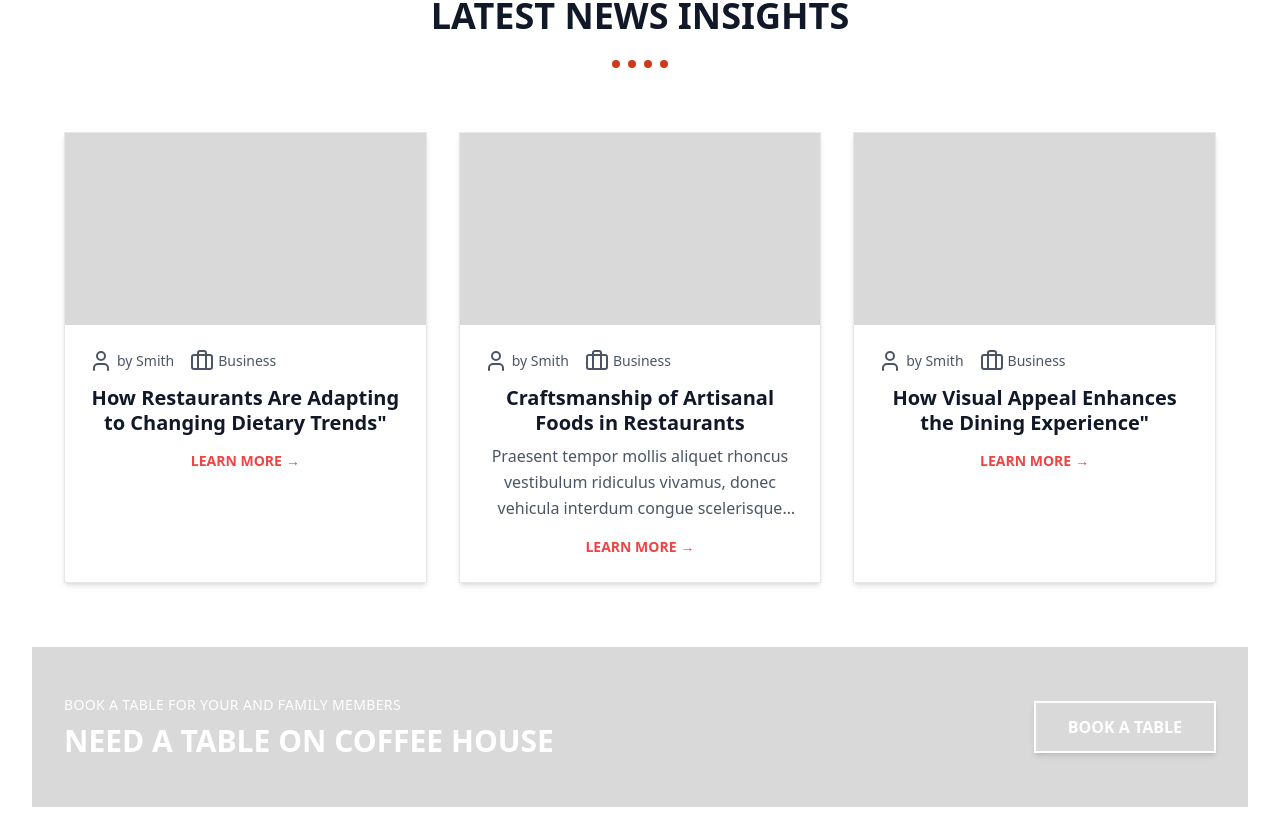
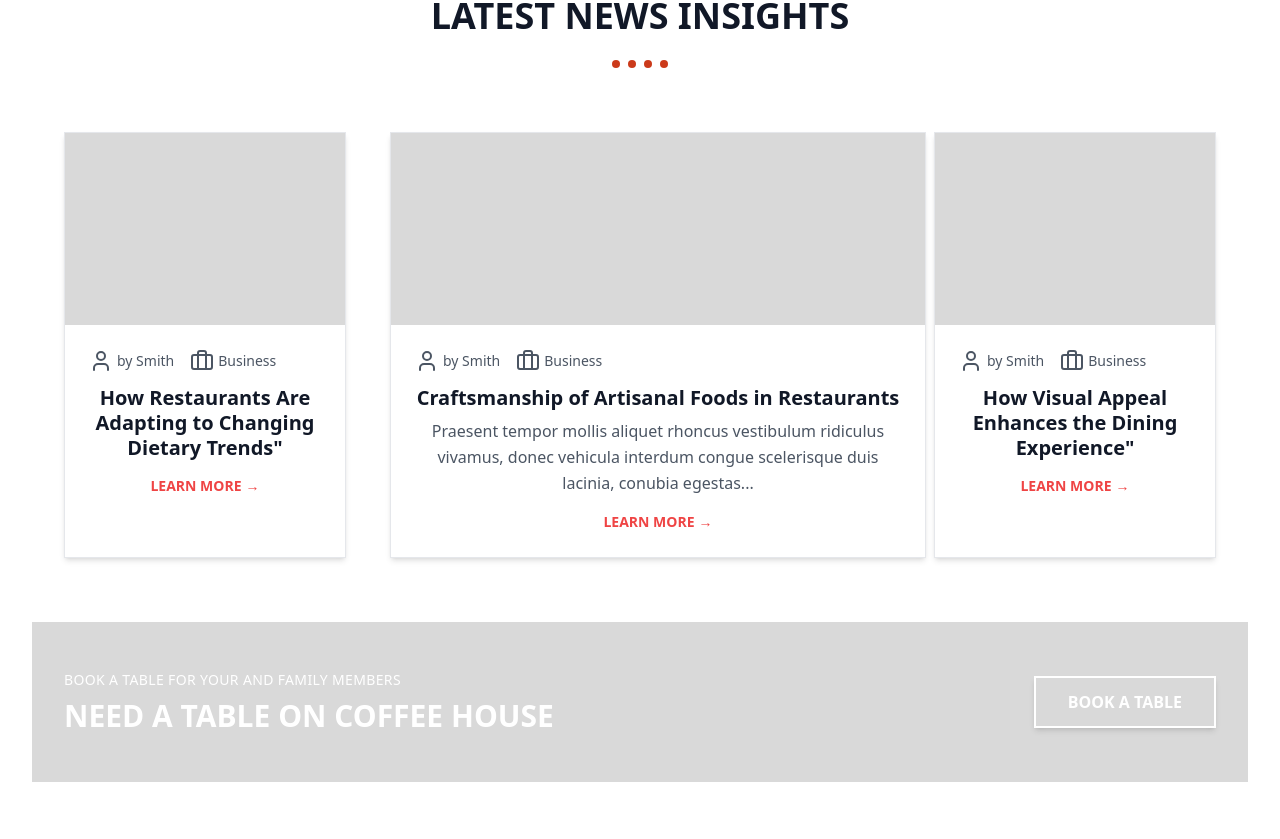
Before and after one commit to ubaidraza-06/Delish-VeriorTeamProject, a React (Vite) app: page / in a window 1280 px wide. Shown: the part 6320-7159 px from the top of the page. After the commit the page ends 7134 px from the top, so only its background shows below. Built offline with nearby package versions, Linux system fonts and the light colour scheme.

Commit message:
added home three page

```diff
--- a/src/components/HomethreeNews.jsx
+++ b/src/components/HomethreeNews.jsx
@@ -62,9 +62,9 @@ return(
 
       {/* News Cards Section */}
       <div className="flex-grow flex justify-center px-4 sm:px-6 lg:px-8 pb-16">
-        <div className="grid grid-cols-1 md:grid-cols-3 gap-8 max-w-7xl w-full">
+        <div className="grid grid-cols-1 md:grid-cols-4 gap-2 max-w-7xl w-full">
           {/* News Card 1 */}
-          <div className="bg-white  shadow-md overflow-hidden border border-gray-200">
+          <div className="bg-white  md:col-span-1  shadow-md overflow-hidden border border-gray-200">
             <div className="w-full h-48 bg-[#D9D9D9]">
               {/* Placeholder for image */}
             </div>
@@ -90,11 +90,11 @@ return(
           </div>
 
           {/* News Card 2 */}
-          <div className="bg-white  shadow-md overflow-hidden border border-gray-200">
+          <div className="bg-white md:col-span-2 md:ml-9 shadow-md overflow-hidden border border-gray-200">
             <div className="w-full h-48 bg-[#D9D9D9]">
               {/* Placeholder for image */}
             </div>
-            <div className="p-6">
+            <div className="p-6 ">
               <div className="flex items-center space-x-4 text-sm text-gray-600 mb-3">
                 <div className="flex items-center space-x-1">
                   <User />
@@ -119,9 +119,9 @@ return(
           </div>
 
           {/* News Card 3 */}
-          <div className="bg-white  shadow-md overflow-hidden border border-gray-200">
+          <div className="bg-white md:col-span-1   shadow-md overflow-hidden border border-gray-200">
             <div className="w-full h-48 bg-[#D9D9D9]">
-              {/* Placeholder for image */}
+
             </div>
             <div className="p-6">
               <div className="flex items-center space-x-4 text-sm text-gray-600 mb-3">
```
